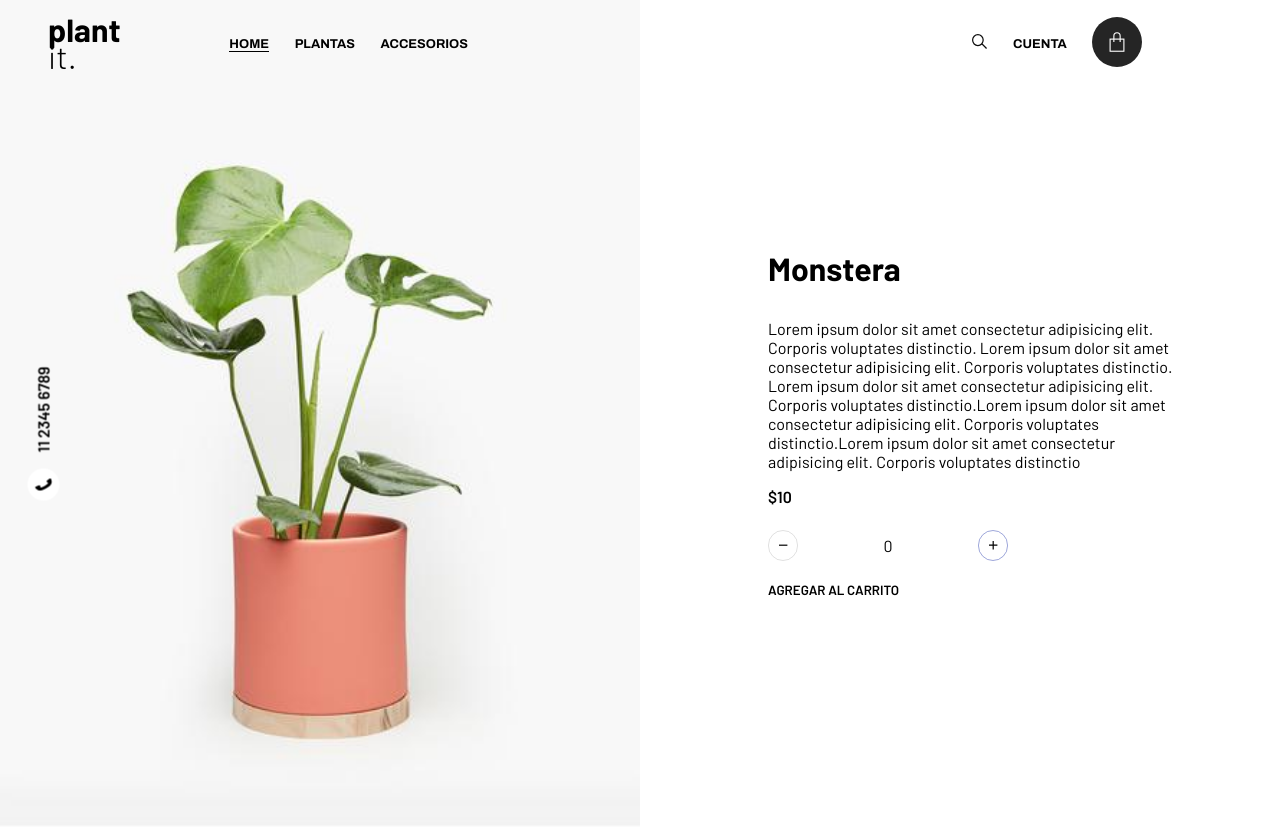
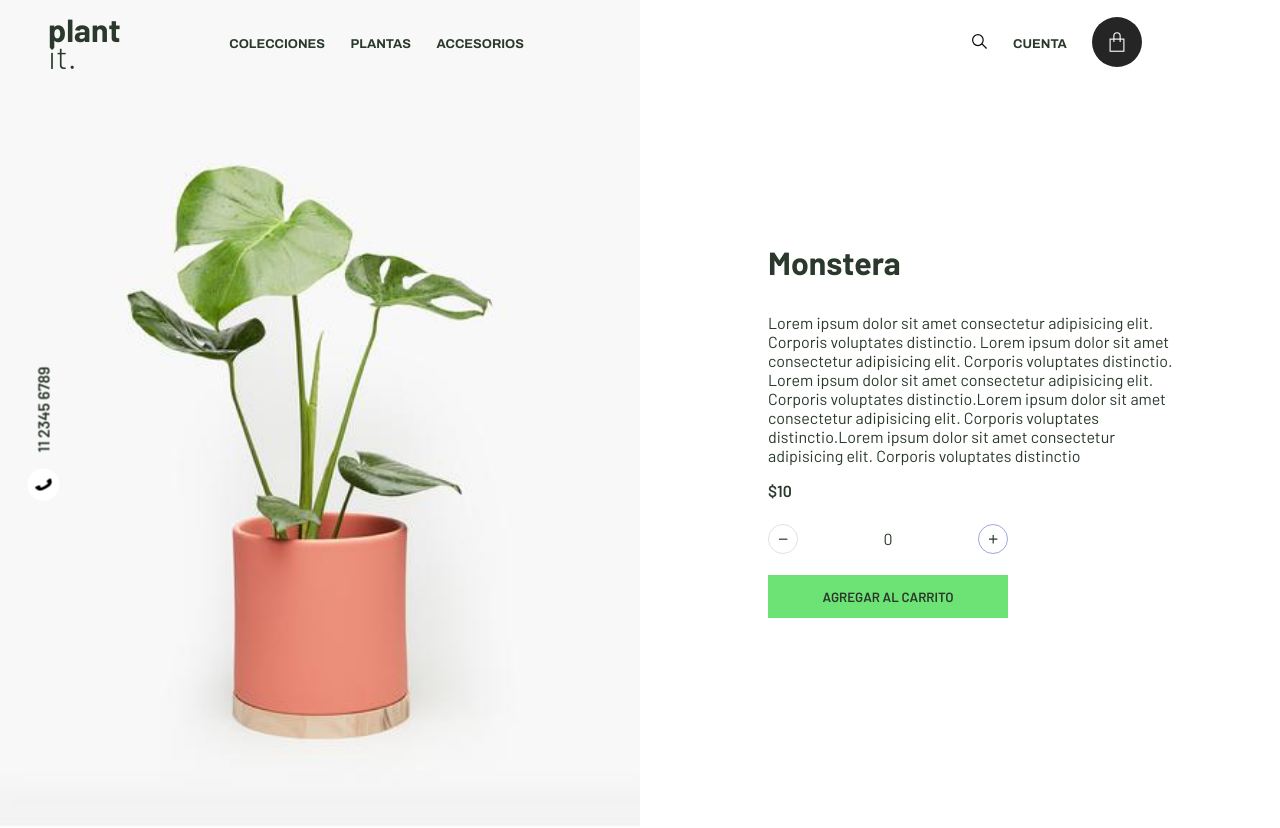
Before and after one commit to arielabaruffaldi/plantit, a React (Create React App) app: page /item/1 in a window 1280 px wide. Built offline with nearby package versions, Linux system fonts and the light colour scheme.

Commit message:
cambio Link por NavLink

```diff
--- a/src/App.js
+++ b/src/App.js
@@ -3,11 +3,11 @@ import "./styles/App.scss";
 import NavBar from "./common/NavBar/NavBar";
 import Home from "./page/Home/Home";
 import ItemDetailContainer from "./components/ItemDetailContainer/ItemDetailContainer";
-import ItemList from './components/ItemList/ItemList';
+import ItemList from "./components/ItemList/ItemList";
 import { BrowserRouter, Switch, Route } from "react-router-dom";
 import styled from "styled-components";
 import phone from "./assets/icons/phone.svg";
-import Cart from './components/Cart/Cart';
+import Cart from "./components/Cart/Cart";
 
 function App() {
   return (
@@ -20,8 +20,8 @@ function App() {
         <Route exact path="/">
           <Home />
         </Route>
-        <Route exact path="/category/:id">
-          <ItemList/>
+        <Route exact path="/plantas">
+          <ItemList />
         </Route>
         <Route exact path="/item/:id">
           <ItemDetailContainer />
--- a/src/common/NavBar/NavBar.js
+++ b/src/common/NavBar/NavBar.js
@@ -2,12 +2,12 @@ import React from "react";
 import cart from "./../../assets/icons/cart.svg";
 import search from "./../../assets/icons/search.svg";
 import "./NavBar.scss";
-import NavLink from "../NavLink/NavLink";
+import NavLinks from "../NavLinks/NavLinks";
 
 const navItems = [
   {
-    text: "Home",
-    href: "/",
+    text: "Colecciones",
+    href: "/colecciones",
   },
   {
     text: "Plantas",
@@ -23,14 +23,14 @@ const NavBar = () => {
   return (
     <header>
       <nav>
-        <NavLink className="logo" href="/" >
+        <NavLinks className="logo" href="/">
           plant <span>it.</span>
-        </NavLink>
+        </NavLinks>
         <ul className="nav-links">
           {navItems.map(function (item, key) {
             return (
               <li>
-                <NavLink href={item.href} key={key} text={item.text} />
+                <NavLinks href={item.href} key={key} text={item.text} />
               </li>
             );
           })}
@@ -45,9 +45,9 @@ const NavBar = () => {
             <a href="#">Cuenta </a>
           </li>
           <li>
-            <NavLink href={'/cart'}>
+            <NavLinks href={"/cart"}>
               <img src={cart} width="50" />
-            </NavLink>
+            </NavLinks>
           </li>
         </ul>
       </nav>
--- a/src/common/NavBar/NavBar.scss
+++ b/src/common/NavBar/NavBar.scss
@@ -44,10 +44,8 @@ nav {
             justify-content: flex-start;
             li {
                 padding: 0 1em;
-                &:first-child {
-                    >a {
-                        border-bottom: 1.5px solid $secondaryColor;
-                    }
+                >a.activeCategory {
+                    border-bottom: 1.5px solid $secondaryColor;
                 }
             }
         }
--- a/src/common/NavLink/NavLink.js
+++ /dev/null
@@ -1,13 +0,0 @@
-import React from "react";
-import { Link } from "react-router-dom";
-
-const NavLink = ({ href, text, children }) => {
-  return (
-    <Link to={`${href}`} className= {children && "logo"}>
-      {text}
-      {children}
-    </Link>
-  );
-};
-
-export default NavLink;
--- /dev/null
+++ b/src/common/NavLinks/NavLinks.js
@@ -0,0 +1,13 @@
+import React from "react";
+import { NavLink } from "react-router-dom";
+
+const NavLinks = ({ href, text, children }) => {
+  return (
+    <NavLink to={`${href}`} className={children && "logo"} activeClassName="activeCategory">
+      {text}
+      {children}
+    </NavLink>
+  );
+};
+
+export default NavLinks;
--- a/src/components/ItemCount/ItemCount.scss
+++ b/src/components/ItemCount/ItemCount.scss
@@ -1,24 +1,28 @@
+@import '../../styles/base.scss';
 .itemCount {
     display: flex;
     flex-direction: column;
     max-width: 15em;
-  > div {
+    >div {
         display: flex;
         align-items: center;
         margin: 0.5em 0;
-    > p {
+        >p {
             margin: 0 1em;
             min-width: 1.5em;
             text-align: center;
         }
     }
-  .addToCart{
-    background: transparent;
+    .addToCart {
+        background: $primaryColor;
+        color: $secondaryColor;
         border: none;
         text-transform: uppercase;
-    text-align: left;
+        text-align: center;
         font-weight: 600;
         padding: 1em 0;
+        margin-top: 1em;
+        cursor: pointer;
     }
     .MuiButton-label {
         width: inherit;
@@ -30,7 +34,6 @@
         display: flex;
         justify-content: flex-start;
     }
-
     .MuiSvgIcon-root {
         width: 0.6em;
         height: 0.6em;
--- a/src/styles/base.scss
+++ b/src/styles/base.scss
@@ -1,5 +1,5 @@
 $primaryColor: #6DE375;
-$secondaryColor: #000;
+$secondaryColor: #2a392b;
 // MIXINS
 @mixin titleFont {
     font-family: 'Archivo', sans-serif;
```
Lines whose indentation alone changed are shown as unchanged.
